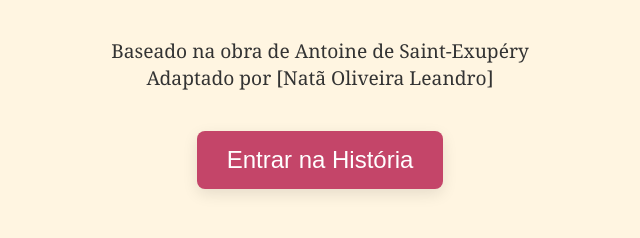
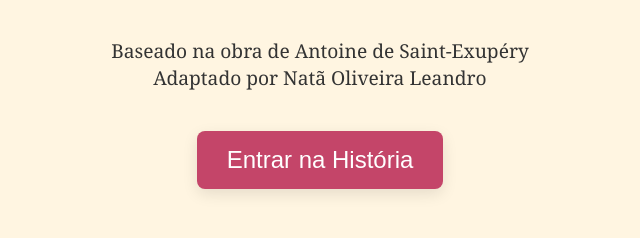
Before and after one commit to Nataszero/Pei-pequeno-principe, a plain HTML site: page index.html in a window 1280 px wide. Shown: the part 212-450 px from the top of the page, 320-960 px from the left. Drawn offline with Linux system fonts and the light colour scheme.

Commit message:
Update index.html

```diff
--- a/index.html
+++ b/index.html
@@ -13,7 +13,7 @@
             <h2 class="book-subtitle">Uma Aventura pelo Planeta da arte</h2>
             <div class="author">
                 <p>Baseado na obra de Antoine de Saint-Exupéry</p>
-                <p>Adaptado por [Natã Oliveira Leandro]</p>
+                <p>Adaptado por Natã Oliveira Leandro</p>
             </div>
             <button id="enter-story" class="enter-button">Entrar na História</button>
         </div>
```
